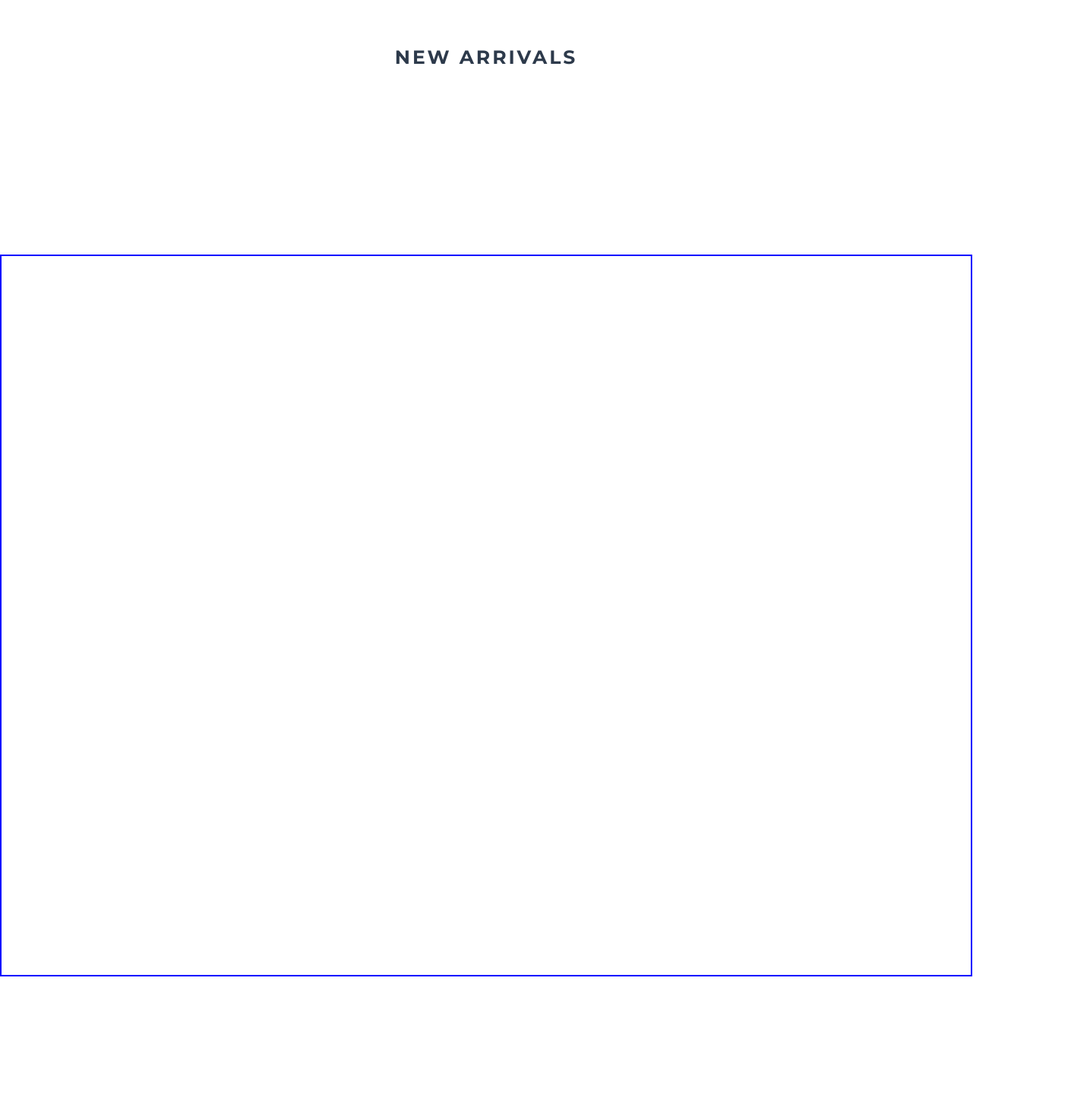
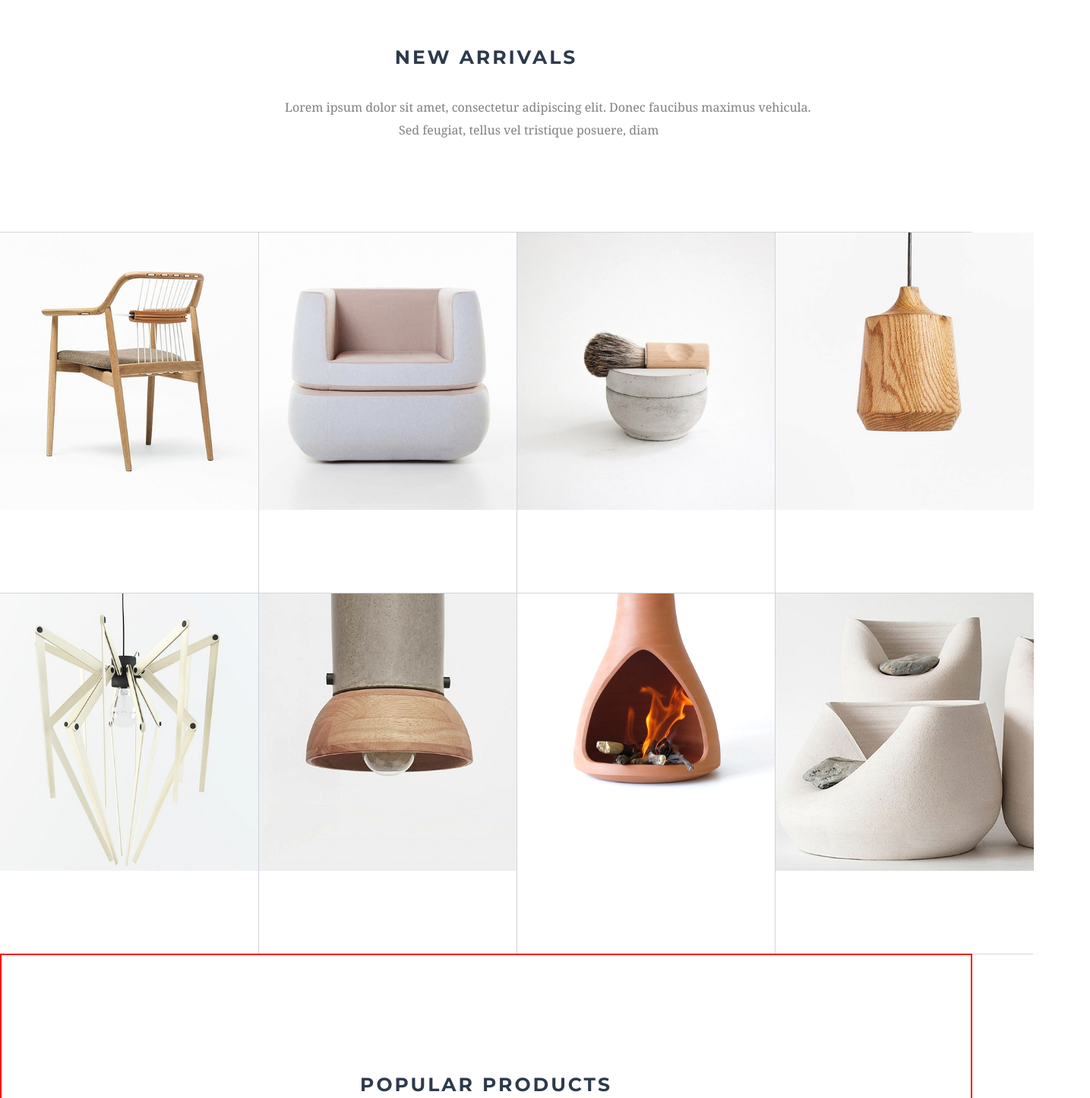
Before and after one commit to trapzobinna/ecoshop, a plain HTML site: page ecoshop.html in a window 1280 px wide. Shown: the part 1120-2565 px from the top of the page at 76% size, 1435 px wide, since content can reach past the window. Before the commit the page ends 2405 px from the top, so only its background shows below. Drawn offline with Linux system fonts and the light colour scheme; files whose address does not match are found by name.

Commit message:
rows added

```diff
--- a/eco.css
+++ b/eco.css
@@ -227,7 +227,7 @@ body{
     position: relative;
     /* border: 2px solid green; */
     width: 100%;
-    height: 275px;
+    height: 245px;
 }
 .newarr h1{
     display: flex;
@@ -238,11 +238,106 @@ body{
     letter-spacing: 3px;
     color: #2d3a4b;
 }
+.lorem1{
+    position: absolute;
+    left: 375px;
+    top: 70px;
+    color: gray;
+    font-family: Cambria, Cochin, Georgia, Times, 'Times New Roman', serif;
+    font-size: 16px;
+
+
+}
+.lorem2{
+    position: absolute;
+    left: 525px;
+    font-size: 16px;
+    top: 100px;
+    color: gray;
+    font-family: Cambria, Cochin, Georgia, Times, 'Times New Roman', serif;
+
+}
+.newarr p{
+    display: flex;
+    justify-content: center;
+    align-items: center;
+    color: gray;
+
+}
 .items{
-    height: 950px;
+    height: 475px;
     width: 100%;
-    border: 2px solid blue;
+    border-top: 1px solid #d1d5db;
     position: relative;
+    display: flex;
+    flex-direction: row;
+
+}
+.row1-box1{
+    height: 475px;
+    width: 340px;
+    /* border-right: 1px solid #d1d5db; */
+    border-bottom: 1px solid #d1d5db;
+
+
+}
+.row1-box2{
+    height: 475px;
+    width: 340px;
+    border-left: 1px solid #d1d5db;
+    border-bottom: 1px solid #d1d5db;
+
+
+
+
+
+}
+.row1-box3{
+    height: 475px;
+    width: 340px;
+    border-left: 1px solid #d1d5db;
+    border-bottom: 1px solid #d1d5db;
+
+
+}
+
+.row1-box4{
+    height: 475px;
+    width: 340px;
+    border-left: 1px solid #d1d5db;
+    border-bottom: 1px solid #d1d5db;
+
+}
+.description{
+    /* border: 2px solid green; */
+
+    width: 340px;
+    height: 104px;
+}
+.row1img1{
+    width: 340px;
+    height: 365px;
+}
+.row1img2{
+    width: 340px;
+    height: 365px;
+    /* border-right: 1px solid #d1d5db; */
+
+}
+
+.row1img3{
+    width: 340px;
+    height: 365px;
+}
+
+.row1img4{
+    width: 340px;
+    height: 365px;
+}
+#rowimg:hover{
+    transform: scale(1.1);
+    border: 2px solid #d1d5db;
+    cursor: pointer;
 }
 
 
@@ -253,16 +348,85 @@ body{
 
 
 
+.items2{
+    height: 475px;
+    width: 100%;
+    border-top: 1px solid #d1d5db;
+    position: relative;
+    display: flex;
+    flex-direction: row;
+
+}
+.row2-box1{
+    height: 475px;
+    width: 340px;
+    /* border-right: 1px solid #d1d5db; */
+    border-bottom: 1px solid #d1d5db;
+
+
+}
+.row2-box2{
+    height: 475px;
+    width: 340px;
+    border-left: 1px solid #d1d5db;
+    border-bottom: 1px solid #d1d5db;
 
 
 
 
 
+}
+.row2-box3{
+    height: 475px;
+    width: 340px;
+    border-left: 1px solid #d1d5db;
+    border-bottom: 1px solid #d1d5db;
 
 
+}
 
+.row2-box4{
+    height: 475px;
+    width: 340px;
+    border-left: 1px solid #d1d5db;
+    border-bottom: 1px solid #d1d5db;
 
+}
 
+.row2img1{
+    width: 340px;
+    height: 365px;
+}
+.row2img2{
+    width: 340px;
+    height: 365px;
+    /* border-right: 1px solid #d1d5db; */
+
+}
+
+.row2img3{
+    width: 340px;
+    height: 365px;
+}
+
+.row2img4{
+    width: 340px;
+    height: 365px;
+}
+.popprod{
+    height: 1000px;
+    border: 2px solid red;
+    position: relative;
+}
+.popprod h1{
+    display: flex;
+    justify-content: center;
+    align-items: center;
+    font-size: 25px;
+    margin-top: 155px;
+    letter-spacing: 3px;
+    color: #2d3a4b;
+}
 
 
 
--- a/ecoshop.html
+++ b/ecoshop.html
@@ -12,7 +12,7 @@
 </head>
 <body>
     <nav class="fixednav">
-        <img src="../day2/logo.png" class="ecologo">
+        <img src="./logo.png" class="ecologo">
         <div class="center-nav">
             <li class =" link-active">HOME</li>
 
@@ -25,9 +25,9 @@
             <li class="link" >CONTACT</li>
 
  <div class="fixednavright">
-    <li><img src="../day3/cart.png" class="profile" alt="profile icon"></li>
+    <li><img src="../ecoshop/user.png" class="profile" alt="profile icon"></li>
     <li><img src="../day3/cart.png" class="cart" alt="cart icon"></li>
-    <li ><img src="../day3/cart.png" class="search" alt="search icon"></li>
+    <li ><img src="../ecoshop/search-big.png" class="search" alt="search icon"></li>
  </div>
 
 
@@ -62,13 +62,30 @@
 <section class="newarr">
 <h1>NEW ARRIVALS</h1>
 
-
+<p><div class="lorem1"> Lorem ipsum dolor sit amet, consectetur adipiscing elit. Donec faucibus maximus vehicula.</div> <div class="lorem2">Sed feugiat, tellus vel tristique posuere, diam</div> </p>
 </section>
 
 
 
 
-<section class="items"></section>
+<section class="items">
+    <div class="row1-box1">
+        <img id="rowimg" src="../ecoshop/row1img1.jpg" class="row1img1">
+        <div class="description"></div>
+    </div>
+    <div class="row1-box2">
+        <img id="rowimg" src="./row1img2.jpg" class="row1img2">
+        <div class="description"></div>
+    </div>
+    <div class="row1-box3">
+        <img id="rowimg" src="./row1img3.jpg" class="row1img3">
+        <div class="description"></div>
+    </div>
+    <div class="row1-box4">
+        <img id="rowimg" src="./row1img4.jpg" class="row1img4">
+        <div class="description"></div>
+    </div>
+</section>
 
 
 
@@ -76,8 +93,33 @@
 
 
 
+<section class="items2">
+    <div class="row2-box1">
+        <img id="rowimg" src="../ecoshop/row2img1.jpg" class="row2img1">
+        <div class="description"></div>
+    </div>
+    <div class="row2-box2">
+        <img id="rowimg" src="./row2img2.jpg" class="row2img2">
+        <div class="description"></div>
+    </div>
+    <div class="row2-box3">
+        <img id="rowimg" src="./row2img3.jpg" class="row2img3">
+        <div class="description"></div>
+    </div>
+    <div class="row2-box4">
+        <img id="rowimg" src="./row2img4.jpg" class="row2img4">
+        <div class="description"></div>
+    </div>
+</section>
 
 
+
+
+<section class="popprod">
+    <h1>POPULAR PRODUCTS</h1>
+
+
+</section>
 
 
 
```
Also changed, not shown: logo.png (added), row1img1.jpg (added), row1img2.jpg (added), row1img3.jpg (added), row1img4.jpg (added), row2img1.jpg (added), row2img2.jpg (added), row2img3.jpg (added), row2img4.jpg (added), search-big.png (added), user.png (added).
